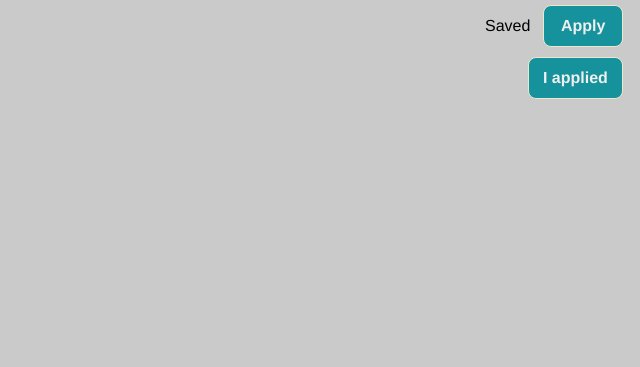
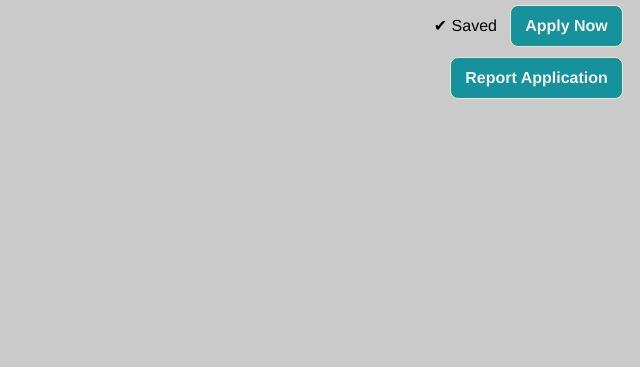
Before and after one commit to dtressel/Jobalyze, a Flask app: template templates/cos-job-details.html in a window 1280 px wide. Shown: the part 53-420 px from the top of the page, without its empty margins (640-1280 px from the left). Run offline with Flask 3, Linux system fonts and the light colour scheme; a user stored in the database is signed in; tables that the repository leaves empty hold one stand-in row (values such as "Sample post"); the template is opened without the code that fills it: most values are stand-ins (such as "Sample title", 1, 10 or a date in 2020); data that the repository does not hold is empty.

Commit message:
updated saved icon and basic layout

```diff
--- a/templates/cos-job-details.html
+++ b/templates/cos-job-details.html
@@ -16,14 +16,14 @@
     <div class="hor-buttons-div">
       {% if current_user.is_authenticated %}
       <button id="save-button" {% if saved_job.id %}class="display-none btn-small"{% endif %}>Save</button>
-      <div id="saved-icon" {% if not saved_job.id %}class="display-none"{% endif %}>Saved</div>
+      <div id="saved-icon" {% if not saved_job.id %}class="display-none"{% endif %}>&#x2714; Saved</div>
       {% endif %}
-      <a id="details-url" target="_blank"><button class="btn-small">Apply</button></a>
+      <a id="details-url" target="_blank"><button class="btn-small">Apply Now</button></a>
     </div>
   </div>
   <div class="details-i-applied">
     <div>
-      <div id="details-company-name"></div>
+      <div id="details-company-name" class="company"></div>
       <div id="details-location"></div>
       <div id="details-date-posted"></div>
     </div>
@@ -32,7 +32,7 @@
       {% if saved_job['id'] %}data-saved-job-id={{saved_job['id']}}{% else %}data-saved-job-id="none"{% endif %}
       {% if popup_jh == 'ready' %}data-job-hunt="none"{% else %}data-job-hunt="yes"{% endif %}
       {% if applied %}class="display-none"{% endif %}>
-      I applied
+      Report Application
     </button>
     <div id="you-applied-icon" {% if not applied %}class="display-none"{% endif %}>You applied!</div>
     {% endif %}
```
